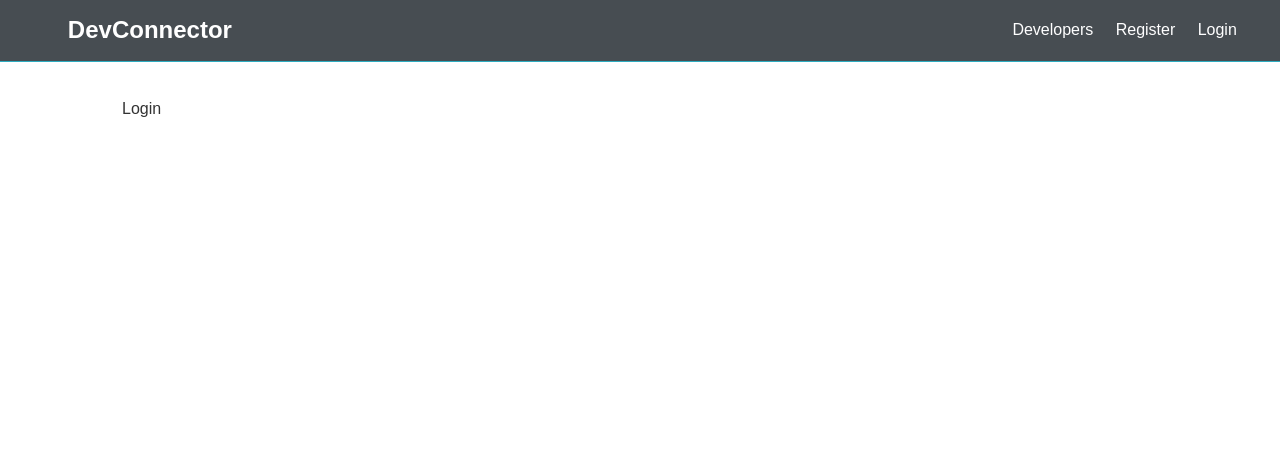
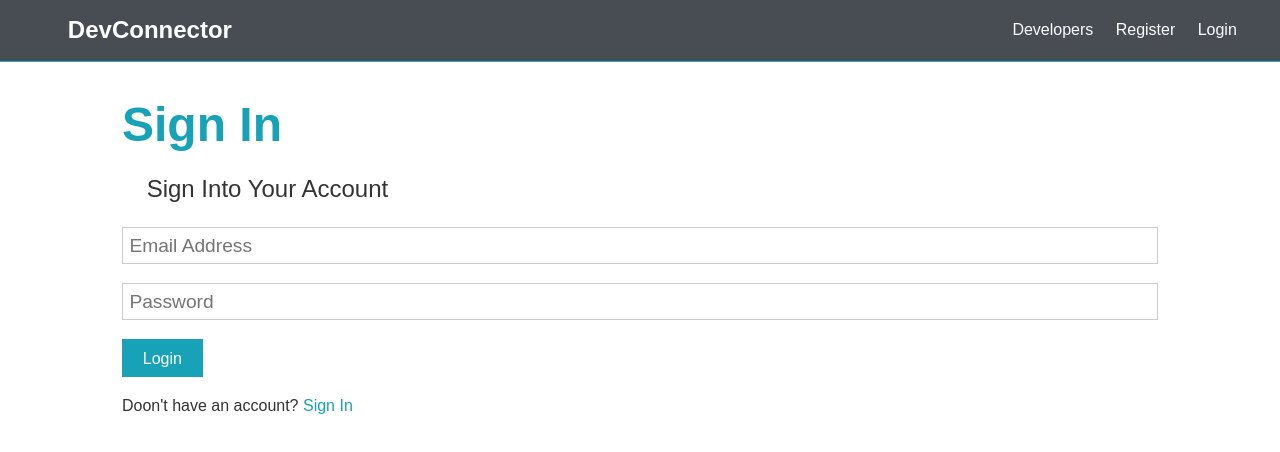
Before and after one commit to zootechdrum/devconnecter, a React (Create React App) app in the folder client/: page /login in a window 1280 px wide. Shown: the top 452 px of the page. Built offline with nearby package versions, Linux system fonts and the light colour scheme.

Commit message:
added link

```diff
--- a/client/src/components/auth/Login.js
+++ b/client/src/components/auth/Login.js
@@ -1,10 +1,54 @@
-import React from 'react'
+import React, { Fragment, useState } from 'react'
+import { Link } from 'react-router-dom';
+const Login = () => {
 
-const Login = () => {
+    const [formData, setFormData] = useState({
+        email:'',
+        password:'',
+
+    });
+
+    const {email, password} = formData
+
+    const onChange = e => setFormData({...formData, [e.target.name]: e.target.value })
+
+    const onSubmit = e => {
+        e.preventDefault();
+        if(password !== password2){
+            console.log("Success")
+        }
+    }
+
     return (
-        <div>
-            Login
-        </div>
+        <Fragment>
+            <h1 className="large text-primary">Sign In</h1>
+            <p className="lead"><i className="fas fa-user"></i> Sign Into Your Account</p>
+            <form className="form" onSubmit={e => onSubmit(e)}>
+                <div className="form-group">
+                    <input type="email"
+                    placeholder="Email Address"
+                    value={email}
+                    onChange={e => onChange(e)}
+                    name="email"
+                    required/>
+                </div>
+                <div className="form-group">
+                    <input
+                        type="password"
+                        placeholder="Password"
+                        value={password}
+                        onChange={e => onChange(e)}
+                        name="password"
+                        minLength="6"
+                    />
+                </div>
+                <input type="submit" className="btn btn-primary" value="Login" />
+            </form>
+            <p className="my-1">
+                Doon't have an account? <a href="login.html">Sign In</a>
+            </p>
+        </Fragment>
     )
 }
-export default Login
+
+export default Login;
```
